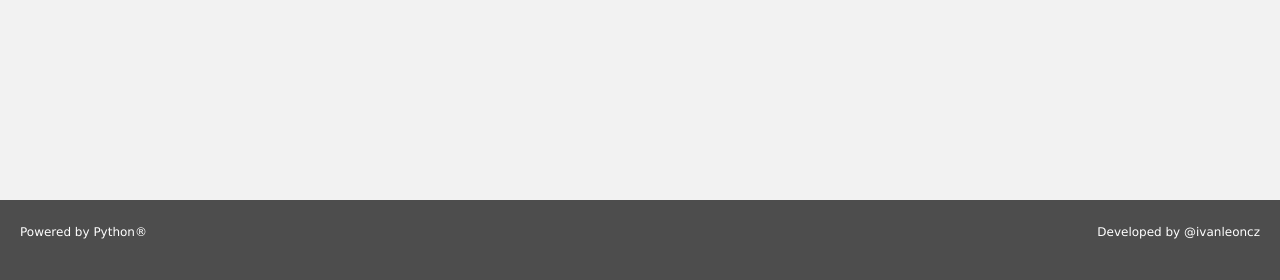
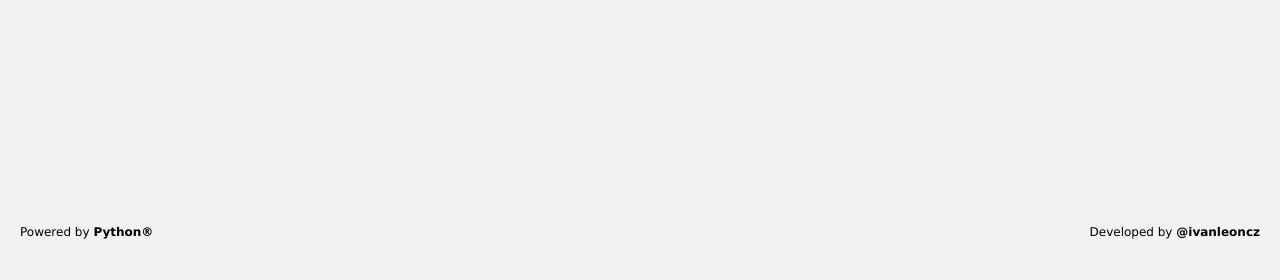
Before and after one commit to ivanleoncz/PyCaptive, a Flask app: page / in a window 1280 px wide. Shown: the part 520-800 px from the top of the page. Run offline with Flask 2, Linux system fonts and the light colour scheme; parts of the project's set-up code (start-up, migrations or seed data) failed here and were passed over.

Commit message:
removing footer + adding script_area block (Jinja2)

```diff
--- a/app/templates/base.html
+++ b/app/templates/base.html
@@ -20,10 +20,15 @@
 	  background-color: #f2f2f2;
       }
 
-      #header, #footer {
+      #header {
 	  height: 10%;
 	  width: 100%;
 	  background-color: #4d4d4d;
+      }
+
+      #footer {
+	  height: 10%;
+	  width: 100%;
       }
 
       #central {
@@ -34,35 +39,39 @@
 
       {% block css_content %}{% endblock %}
 
-      #footer { position: relative; }
+      #footer {
+	  position: absolute;
+          bottom: 0px;
+      }
 
-      #footer #powered {
+      #powered {
 	  font-size: 12px;
 	  margin: 0;
 	  padding-top: 25px;
 	  padding-left: 20px;
-          color: #ffffff;
+          color: #000000;
 	  position: fixed;
       }
 
-      #footer #developer {
+      #developer {
 	  font-size: 12px;
           margin: 0;
           right: 10px;
           padding-top: 25px;
           padding-right: 10px;
-          color: #ffffff;
+          color: #000000;
           position: fixed;
       }
 
-      #footer #powered a,
-      #footer #developer a {
+      #powered a,
+      #developer a {
           text-decoration: none;
-	  color: #ffffff;
+	  color: #000000;
+          font-weight: bold;
       }
 
-      #footer #powered a:hover,
-      #footer #developer a:hover {
+      #powered a:hover,
+      #developer a:hover {
 	  color: #ffcc00;
       }
 
@@ -77,14 +86,16 @@
     </div>
 
     <div id="central">
-      {% block content %}{% endblock %}
+      {% block content %}
+      {% endblock %}
     </div>
 
     <div id="footer">
       <p id="powered"> Powered by <a href="https://www.python.org/about/">Python&reg;</a></p>
       <p id="developer"> Developed by <a href="https://stackoverflow.com/users/5780109/ivanleoncz?tab=profile">@ivanleoncz</a></p>
     </div>
-
+    {% block script_area %}
+    {% endblock %}
   </body>
 
 
```
